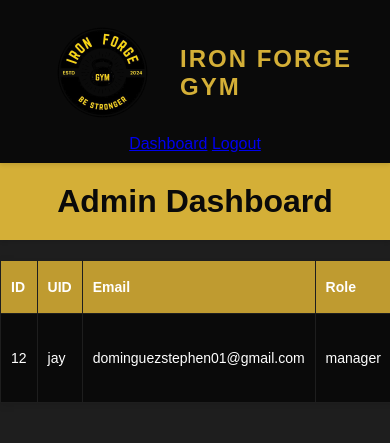
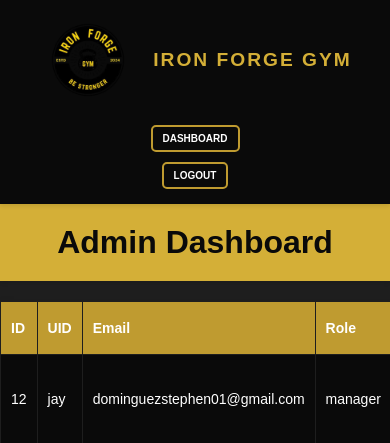
Before and after one commit to Yakuari/ActWebPageV3-4, a PHP site: page /database/admin-dashboard-class.php in a window 390 px wide; the page is wider, and only the part inside the window is pictured. Shown: the top 443 px of that part. Run offline with PHP 8.4, Linux system fonts and the light colour scheme; data comes from the database, SQL or seed files in the repository; data that the repository does not hold is empty.

Commit message:
Add files via upload

```diff
--- a/src/css/admin-dashboard.css
+++ b/src/css/admin-dashboard.css
@@ -17,6 +17,7 @@
     color: var(--color-white);
 }
 
+/* Header and Dashboard Title */
 h1 {
     text-align: center;
     padding: 20px 0;
@@ -37,53 +38,108 @@
 
 nav {
     display: flex;
+    justify-content: space-between;
     align-items: center;
-    justify-content: space-between;
     padding: 10px 20px;
 }
 
-.nav-container {
-    flex: 1;
+.logo-container {
     display: flex;
-    justify-content: center; /* Center the navigation links */
+    align-items: center;
 }
 
-.nav-links {
-    display: flex;
-    list-style: none;
-    padding: 0;
-    margin: 0;
-    gap: 20px;
-    margin-left: -25rem; /* Move the nav-links slightly to the left */
+.logo {
+    width: 100px;  /* Smaller logo size */
+    height: auto;
 }
 
-
-.nav-links li {
-    position: relative;
+.logo-name {
+    font-size: 1.5rem;
+    font-weight: 700;
+    color: var(--color-gold);
+    margin-left: 15px;
+    letter-spacing: 2px;
+    text-transform: uppercase;
+    white-space: nowrap;
 }
 
-.nav-links a {
+/* Navigation Buttons (Dashboard and Logout) */
+/* General Button Styles */
+.nav-buttons a {
+    padding: 10px 20px; /* Padding for a more balanced button size */
+    font-size: 14px; /* Smaller font size */
+    font-weight: bold;
     text-decoration: none;
-    color: var(--color-gold);
-    font-weight: bold;
-    font-size: 16px;
-    padding: 10px 15px;
     border-radius: 5px;
-    transition: background-color 0.3s ease;
+    text-transform: uppercase;
+    background-color: var(--color-black);
+    color: var(--color-white);
+    border: 2px solid var(--color-gold-dark); /* Clear outline around the buttons */
+    transition: background-color 0.3s ease, color 0.3s ease;
+    display: inline-block;
 }
 
-.nav-links a:hover {
-    background-color: var(--color-gray);
+/* Hover Effect */
+.nav-buttons a:hover {
+    background-color: var(--color-gold-dark); /* Change background color on hover */
+    color: var(--color-black); /* Change text color on hover */
 }
-/* User Dropdown Menu */
+
+/* Dashboard button style */
+.nav-buttons {
+    display: flex;
+    gap: 15px; /* Space between the buttons */
+    justify-content: center; /* Center the buttons horizontally */
+    align-items: center; /* Align them vertically */
+}
+
+/* Dashboard button style */
+.nav-buttons .dashboard-btn {
+    background-color: var(--color-gold);
+    color: var(--color-black);
+}
+
+.nav-buttons .dashboard-btn:hover {
+    background-color: var(--color-black);
+    color: var(--color-gold);
+}
+
+/* Logout button style */
+.nav-buttons .logout-btn {
+    background-color: #FF4C4C;
+    color: var(--color-white);
+}
+
+.nav-buttons .logout-btn:hover {
+    background-color: #D43F3F;
+    color: var(--color-white);
+}
+
+/* Mobile Responsiveness */
+@media (max-width: 768px) {
+    .nav-buttons {
+        flex-direction: row; /* Ensure buttons stay beside each other on mobile */
+        gap: 10px; /* Reduced gap between buttons */
+        width: 100%; /* Ensure buttons fit within the width of the screen */
+        padding: 5px 0; /* Padding on top and bottom */
+    }
+
+    .nav-buttons a {
+        font-size: 10px; /* Smaller font size for mobile */
+        padding: 6px 10px; /* Smaller padding for compactness */
+        width: auto; /* Let the buttons resize automatically */
+        text-align: center; /* Center-align text */
+    }
+}
+
+/* Dropdown Menu */
 .dropdown {
     position: absolute;
-    right: 20px; /* Move the admin dropdown to the right */
+    right: 20px;
     top: 50%;
     transform: translateY(-50%);
 }
 
-/* Existing styles for the dropdown menu */
 .dropdown > span {
     color: var(--color-gold);
     cursor: pointer;
@@ -105,7 +161,6 @@
     box-shadow: 0 2px 8px rgba(0, 0, 0, 0.1);
     border-radius: 5px;
     z-index: 1000;
-    overflow: hidden;
 }
 
 .dropdown:hover .dropdown-menu,
@@ -123,34 +178,6 @@
 
 .dropdown-menu a:hover {
     background-color: var(--color-gray);
-}
-
-.logo-container {
-    display: flex;
-    align-items: center;
-}
-
-.logo {
-    margin-left: 20px;
-    width: 125px;
-    height: auto;
-    display: flex;
-    align-items: center;
-}
-
-.logo-name {
-    font-size: 1.5rem;
-    font-weight: 700;
-    color: var(--color-gold);
-    margin-left: 15px;
-    letter-spacing: 2px;
-    text-transform: uppercase;
-    transition: transform 0.3s ease, color 0.3s ease;
-}
-
-.logo-name:hover {
-    color: var(--color-gold);
-    transform: scale(1.05);
 }
 
 /* Table Styles */
@@ -271,4 +298,14 @@
         align-items: center;
         gap: 10px;
     }
+
+    .nav-buttons {
+        flex-direction: column;
+        gap: 10px;
+        margin-top: 10px;
+    }
+
+    .logo-name {
+        font-size: 1.2rem;
+    }
 }
```
